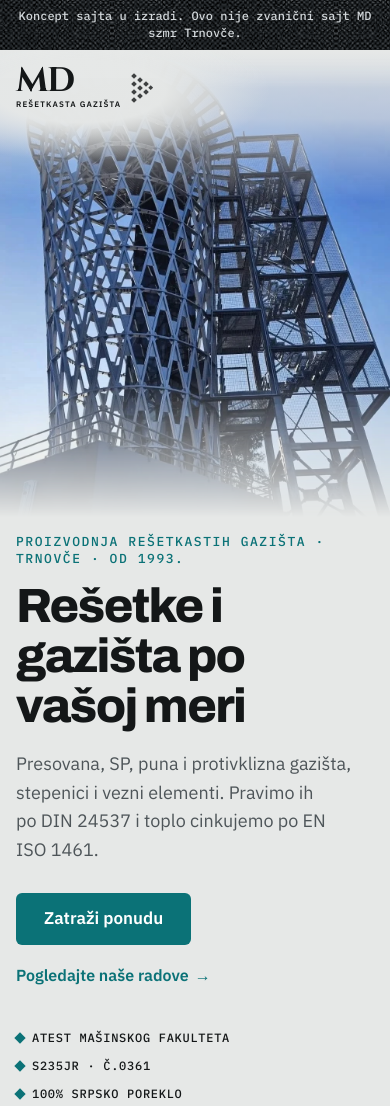
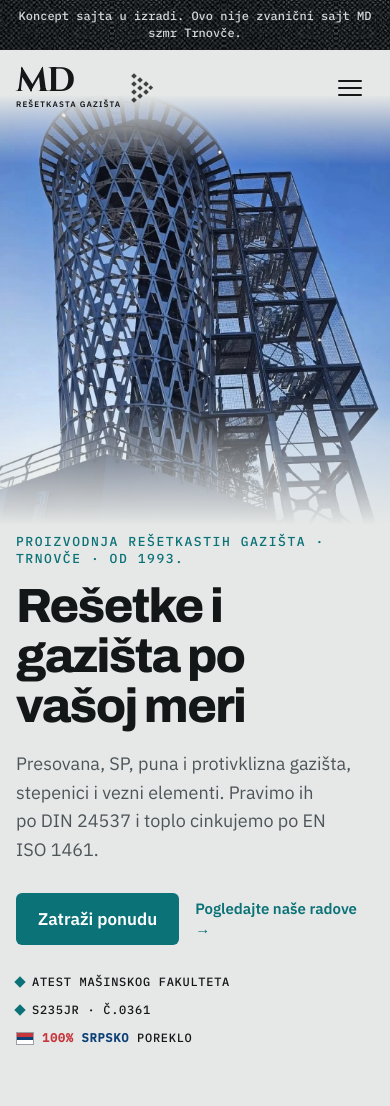
Before and after one commit to cze45/md-trnovce, a plain HTML site: page index.html in a window 390 px wide. Shown: the top 1106 px of the page. Drawn offline with nearby package versions, Linux system fonts and the light colour scheme.

Commit message:
Telefon: zaglavlje providno i na iOS-u, slika niže, karusel bez preklapanja
- hamburger crte imaju zadatu širinu (WebKit ih nije prikazivao)
- providnost zaglavlja preko JS-a, jer WebKit nema scroll animacije
- logoi u kutijama iste širine; link ka radovima u redu sa dugmetom
- 100% srpsko poreklo u bojama zastave

Co-Authored-By: Claude Opus 5.5 <noreply@anthropic.com>

```diff
--- a/index.html
+++ b/index.html
@@ -64,7 +64,7 @@ p{max-width:65ch}
 /* hero: fotografija je pozadina desne strane heroja (do ivice ekrana) i bledi ka tekstu.
    Prelaz počinje tek posle kraja tekstualne kolone, pa se tekst i slika ne preklapaju */
 .hero{position:relative;overflow:hidden;display:flex;align-items:flex-end}
-.hero img.bg{position:absolute;left:0;top:0;width:100%;height:calc(min(100vw,440px) + 76px);object-fit:cover;object-position:50% 40%;-webkit-mask-image:linear-gradient(180deg,transparent 0%,#000 8%,#000 70%,transparent 100%);mask-image:linear-gradient(180deg,transparent 0%,#000 8%,#000 70%,transparent 100%)}
+.hero img.bg{position:absolute;left:0;top:44px;width:100%;height:calc(min(100vw,440px) + 40px);object-fit:cover;object-position:50% 40%;-webkit-mask-image:linear-gradient(180deg,transparent 0%,#000 16%,#000 70%,transparent 100%);mask-image:linear-gradient(180deg,transparent 0%,#000 16%,#000 70%,transparent 100%)}
 .hero .wrap{position:relative;width:100%;padding-top:calc(min(100vw,440px) + 92px);padding-bottom:24px}
 .hero h1{font-size:clamp(3rem,1.6rem + 3.4vw,3.85rem);font-weight:800;margin-top:14px;letter-spacing:-.035em}
 .sub{font-size:18px;color:var(--muted);margin:18px 0 28px}
@@ -293,7 +293,6 @@ textarea.field{height:auto;min-height:120px;padding:12px 14px;resize:vertical;fl
 .band .fbgrid .tile{flex:0 0 80%;scroll-snap-align:center}
 /* --- telefon: logo u zaglavlju čitljiv preko vrha slike */
 .hero .wrap{z-index:2}
-.hero::before{content:"";position:absolute;z-index:1;left:0;right:0;top:0;pointer-events:none;height:150px;background:radial-gradient(ellipse 190px 70px at 80px 40px,rgba(230,232,231,.96) 45%,rgba(230,232,231,0) 100%),linear-gradient(180deg,rgba(230,232,231,.9) 0%,rgba(230,232,231,.7) 45%,rgba(230,232,231,0) 100%)}
 /* --- mapa sa pinom MD */
 .map{flex:1;min-height:300px;background:#D6DAD8;border:1px solid var(--line);border-radius:8px;padding:0;overflow:hidden;position:relative;z-index:0}
 .map-link{margin-top:8px}
@@ -317,6 +316,32 @@ textarea.field{height:auto;min-height:120px;padding:12px 14px;resize:vertical;fl
 .band .fbgrid{display:grid;grid-template-columns:repeat(4,minmax(0,1fr));gap:16px;overflow:visible;margin:48px auto 0;padding:0 max(16px,env(safe-area-inset-right)) 0 max(16px,env(safe-area-inset-left))}
 .band .fbgrid .tile{flex:none}
 .map{min-height:200px}
+}
+
+/* --- iOS: zaglavlje providno na vrhu; WebKit nema scroll animacije, pa klasu "solid" dodaje site.js */
+.hdr.js{animation:none;background:transparent;border-bottom-color:transparent;transition:background-color .25s,border-color .25s}
+.hdr.js.solid{background:rgba(230,232,231,.97);border-bottom-color:var(--line)}
+.hdr.js.open{background:#E6E8E7;border-bottom-color:var(--line)}
+/* --- iOS: crte u hamburger dugmetu imaju zadatu širinu (u <button> se ne razvlače same) */
+.burger{align-items:center}
+.burger span{width:24px;flex:none}
+/* --- karusel: svaki logo u kutiji iste širine, pa se ne preklapaju (SVG bez širine na iOS-u) */
+.logos .track div{width:170px;min-height:88px;padding:0 22px;display:flex;align-items:center;justify-content:center}
+.logos .track img{display:block;width:100%;height:38px;max-width:none;max-height:none;object-fit:contain}
+/* --- dugme i link ka radovima u istom redu */
+.cta{flex-wrap:nowrap;gap:16px}
+.cta .btn{flex:none;padding:0 22px}
+.cta .tlink{display:block;font-size:15px;line-height:1.35;min-width:0;min-height:0;padding:6px 0;border-bottom:0}
+/* --- 100% srpsko poreklo u bojama zastave */
+.trust .rs::before{width:16px;height:11px;transform:none;border:1px solid #9AA0A4;background:linear-gradient(180deg,#C6363C 0 33.3%,#0C4076 33.3% 66.6%,#fff 66.6%)}
+.trust .rs{gap:0}
+.trust .rs::before{margin-right:8px}
+.rs .r{color:#C6363C;font-weight:600}
+.rs .b{color:#0C4076;font-weight:600}
+@media (min-width:768px){
+.logos .track div{width:auto;min-height:104px;padding:20px}
+.logos .track img{width:auto;max-width:100%;height:auto;max-height:44px}
+.cta .tlink{font-size:16px}
 }
 @media (prefers-reduced-motion:reduce){.card img,.more,.faq summary svg{transition:none}.card:hover img{transform:none}}
 </style>
@@ -353,7 +378,7 @@ textarea.field{height:auto;min-height:120px;padding:12px 14px;resize:vertical;fl
       <h1>Rešetke i gazišta po vašoj meri</h1>
       <p class="sub">Presovana, SP, puna i protivklizna gazišta, stepenici i vezni elementi. Pravimo ih po DIN 24537 i toplo cinkujemo po EN ISO 1461.</p>
       <div class="cta"><a class="btn" href="#kontakt">Zatraži ponudu</a><a class="tlink" href="#radovi">Pogledajte naše radove <span aria-hidden="true">→</span></a></div>
-      <div class="trust"><span>Atest Mašinskog fakulteta</span><span>S235JR · Č.0361</span><span>100% srpsko poreklo</span></div>
+      <div class="trust"><span>Atest Mašinskog fakulteta</span><span>S235JR · Č.0361</span><span class="rs"><b class="r">100%</b>&nbsp;<b class="b">srpsko</b>&nbsp;poreklo</span></div>
     </div>
   </div>
 </div>
--- a/site.js
+++ b/site.js
@@ -1,7 +1,14 @@
 // Meni za telefon (hamburger) i mapa sa pinom MD.
 (function () {
+  // --- zaglavlje: providno na vrhu strane, sa pozadinom posle skrola (radi i u WebKit-u na iOS-u)
+  var hdr = document.querySelector('.hdr'), btn = document.querySelector('.burger'), panel = document.getElementById('mnav');
+  if (hdr) {
+    hdr.classList.add('js');
+    var onScroll = function () { hdr.classList.toggle('solid', window.scrollY > 40); };
+    window.addEventListener('scroll', onScroll, { passive: true });
+    onScroll();
+  }
   // --- hamburger meni
-  var hdr = document.querySelector('.hdr'), btn = document.querySelector('.burger'), panel = document.getElementById('mnav');
   if (btn && panel) {
     var setOpen = function (open) {
       btn.setAttribute('aria-expanded', String(open));
```
